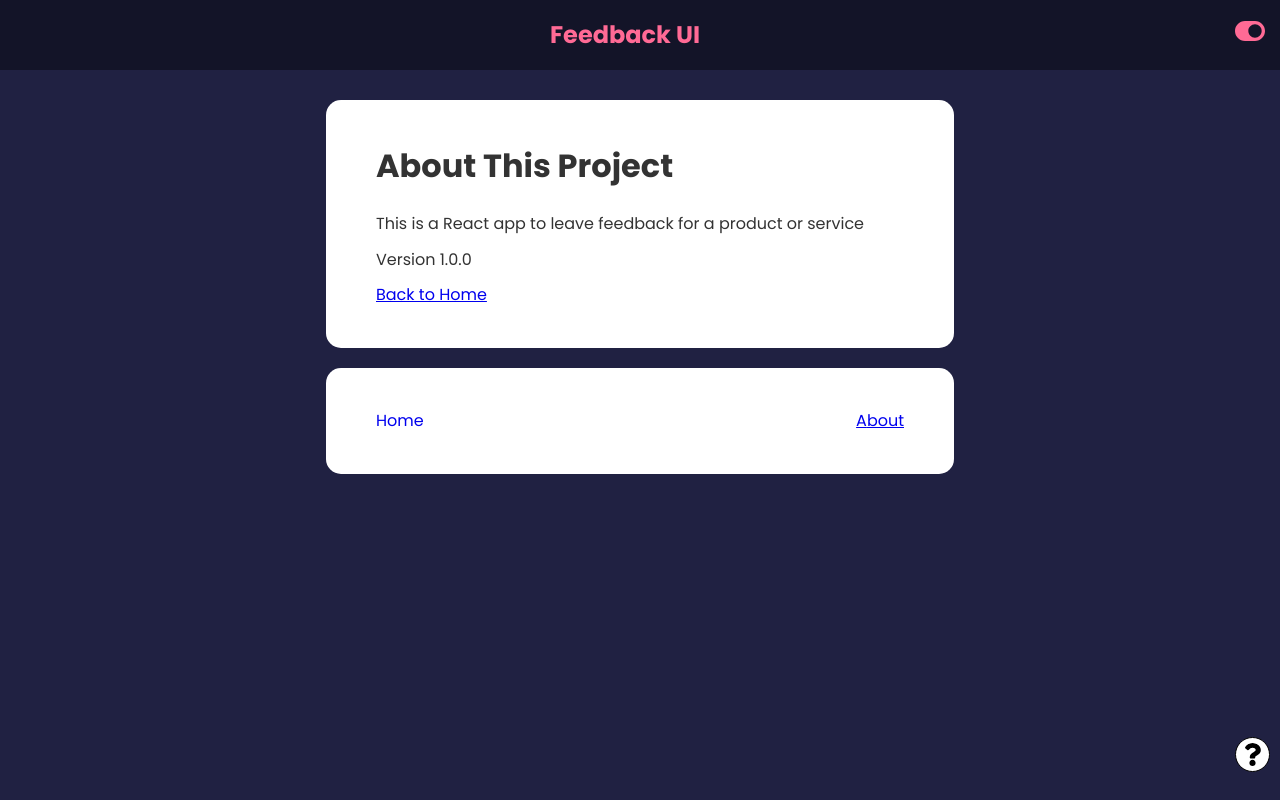
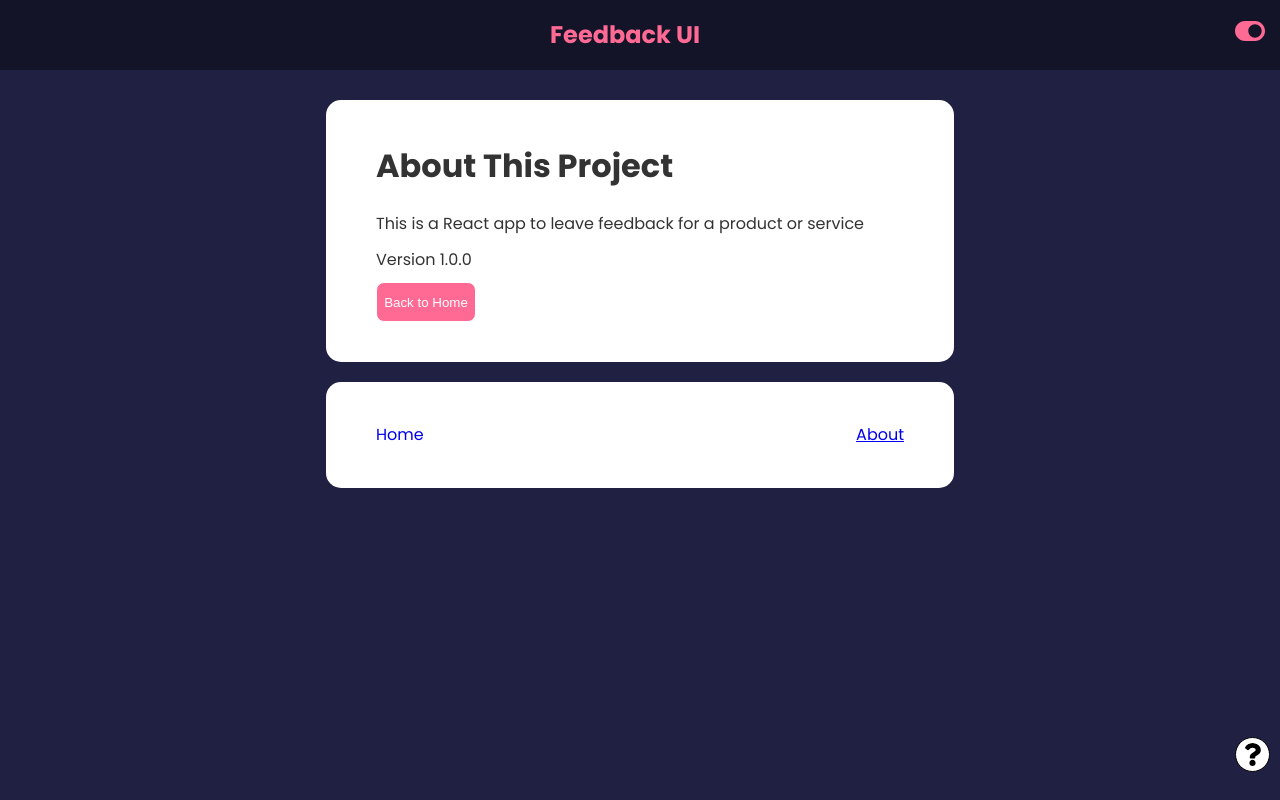
Before and after one commit to techstackmedia/react-front-to-back, a React (Create React App) app: page /about in a window 1280 px wide. Built offline with nearby package versions, Linux system fonts and the light colour scheme; data requests are answered from the project's data file.

Commit message:
feat: navigation button to home page

```diff
--- a/src/pages/About.jsx
+++ b/src/pages/About.jsx
@@ -1,13 +1,20 @@
-import { Link } from 'react-router-dom';
 import Header from '../components/Header';
 import Card from '../components/shared/Card';
 import Footer from '../components/Footer';
 import AboutIcon from '../components/AboutIcon';
 import { useContext } from 'react';
 import FeedbackContext from '../context/FeedbackContext';
+import Button from '../components/shared/Button';
+import { useNavigate } from 'react-router';
 
 const About = () => {
-  const {isFalse} = useContext(FeedbackContext)
+  const { isFalse } = useContext(FeedbackContext);
+  const navigate = useNavigate();
+
+  const handleClick = () => {
+    return navigate('/');
+  };
+
   return (
     <>
       <Header />
@@ -20,7 +27,13 @@ const About = () => {
                 This is a React app to leave feedback for a product or service
               </p>
               <p>Version 1.0.0</p>
-              <Link to='/' style={{color: isFalse ? '#fff' : undefined}}>Back to Home</Link>
+              <Button
+                version='secondary'
+                onClick={handleClick}
+                style={{ color: isFalse ? '#fff' : undefined }}
+              >
+                Back to Home
+              </Button>
             </div>
           </Card>
         </div>
```
